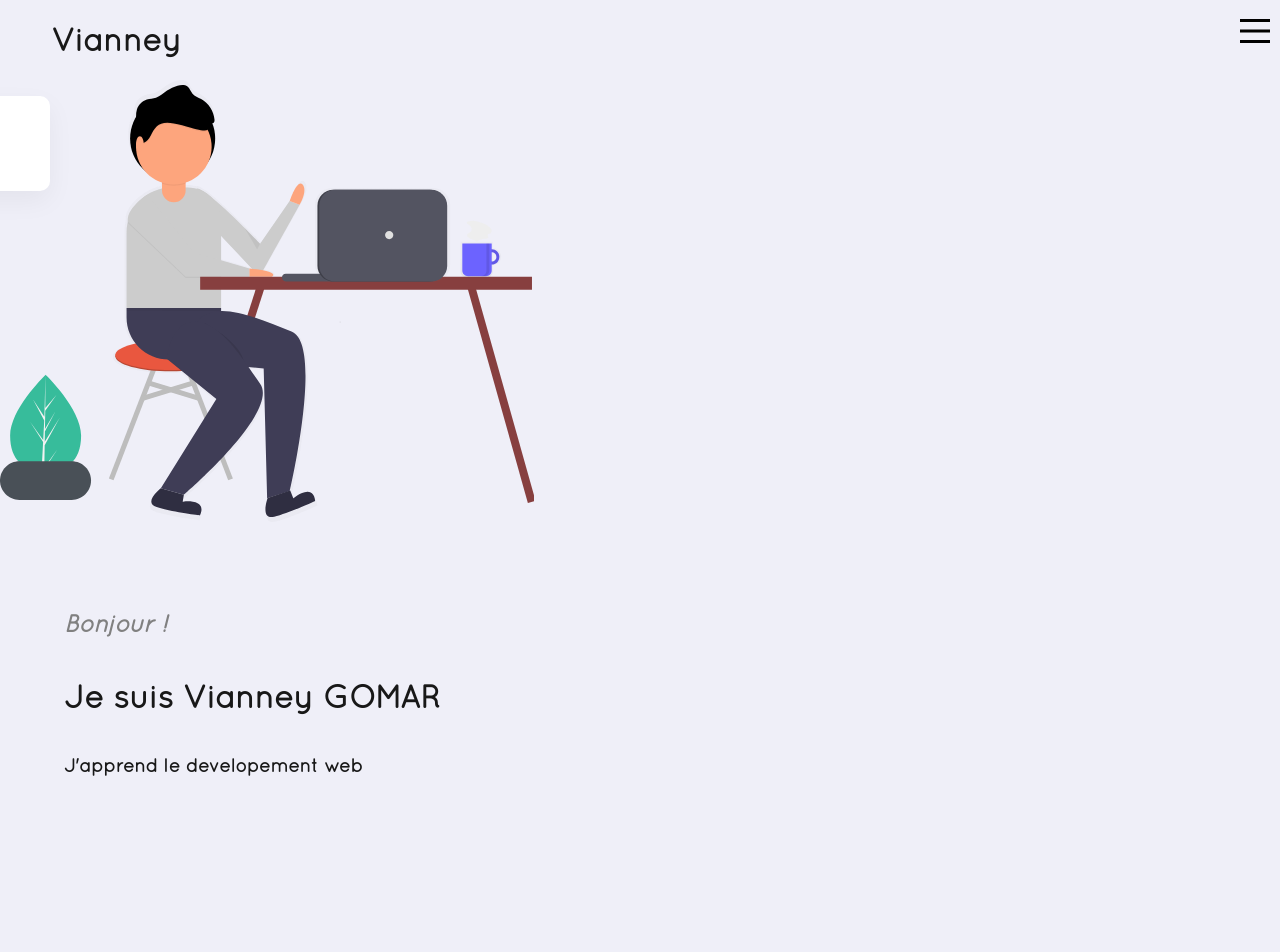
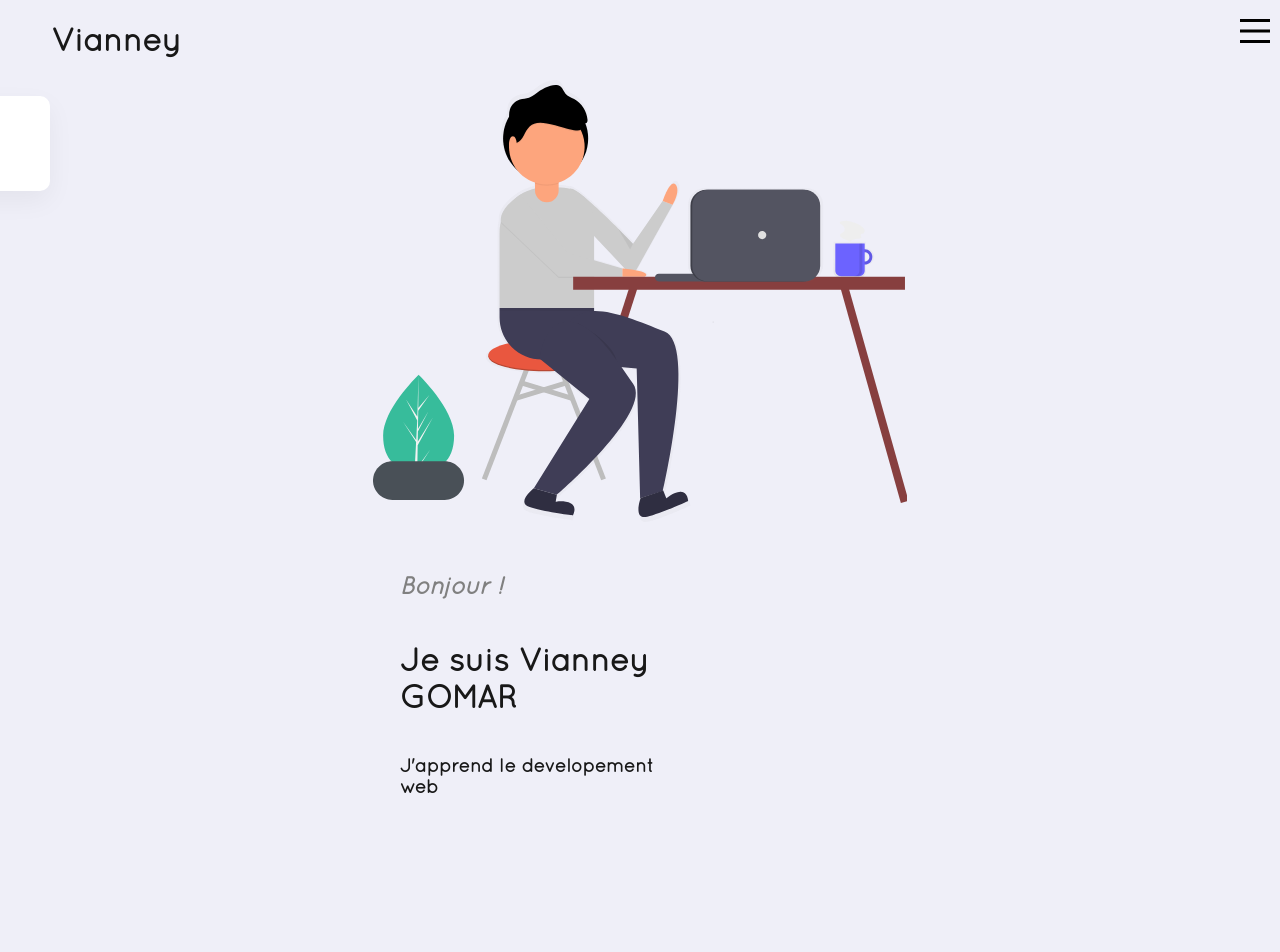
Before and after one commit to Vianndev/vianndev.github.io, a website: page index.html in a window 1280 px wide. Shown: the top 952 px of the page. Drawn offline with nearby package versions, Linux system fonts and the light colour scheme; grey boxes are pictures that could not be loaded; files whose address does not match are found by name.

Commit message:
Update style.css

```diff
--- a/style.css
+++ b/style.css
@@ -5,7 +5,7 @@ body {
   background-attachment: local;
   position:relative;
   min-height: 100%;
-  overflow-x: hidden;
+
   font-family: "quicksandregular", "Trebuchet MS", Arial, sans-serif;
   color: #181818;
   max-width: 100%;
@@ -18,8 +18,8 @@ body {
   margin-top: 2px;
   position: absolute;
   bottom: 0%;
-  left: 0;
-  width: 100%;
+  left: 0px;
+  width: 96%;
   height: 2000px;
   overflow: hidden;
 
@@ -199,7 +199,8 @@ min-height: fit-content;
   display: flex;
   flex-direction: column;
   margin: 5%;
-  flex-shrink: 1;
+  max-width: 50%;
+
 }
 
 .photo_vianney {
@@ -297,6 +298,7 @@ footer {
 .xp-section {
   display: flex;
   width: 40%;
+  min-width: 230px;
   height: auto;
   flex-direction: column;
   margin : 20px;
@@ -315,6 +317,7 @@ footer {
   flex-wrap: wrap;
   height: 110px;
   width: 100%;
+  min-width: 230px;
   flex-direction: row;
   background-color: #f4f6f8;
   border-radius: 5%;
@@ -452,6 +455,20 @@ html {
   }
 .one{
   flex-direction: column;
+  max-width: 100%;
+align-content: space-evenly;
+margin: auto;
+
+}
+.second-child
+{
+  max-width: 40%;
+}
+
+.cool {
+  max-width: 100%;
+  height: 50%;
+  flex-shrink: 1;
 }
   .nav-menu.active {
     left: 0;
```
